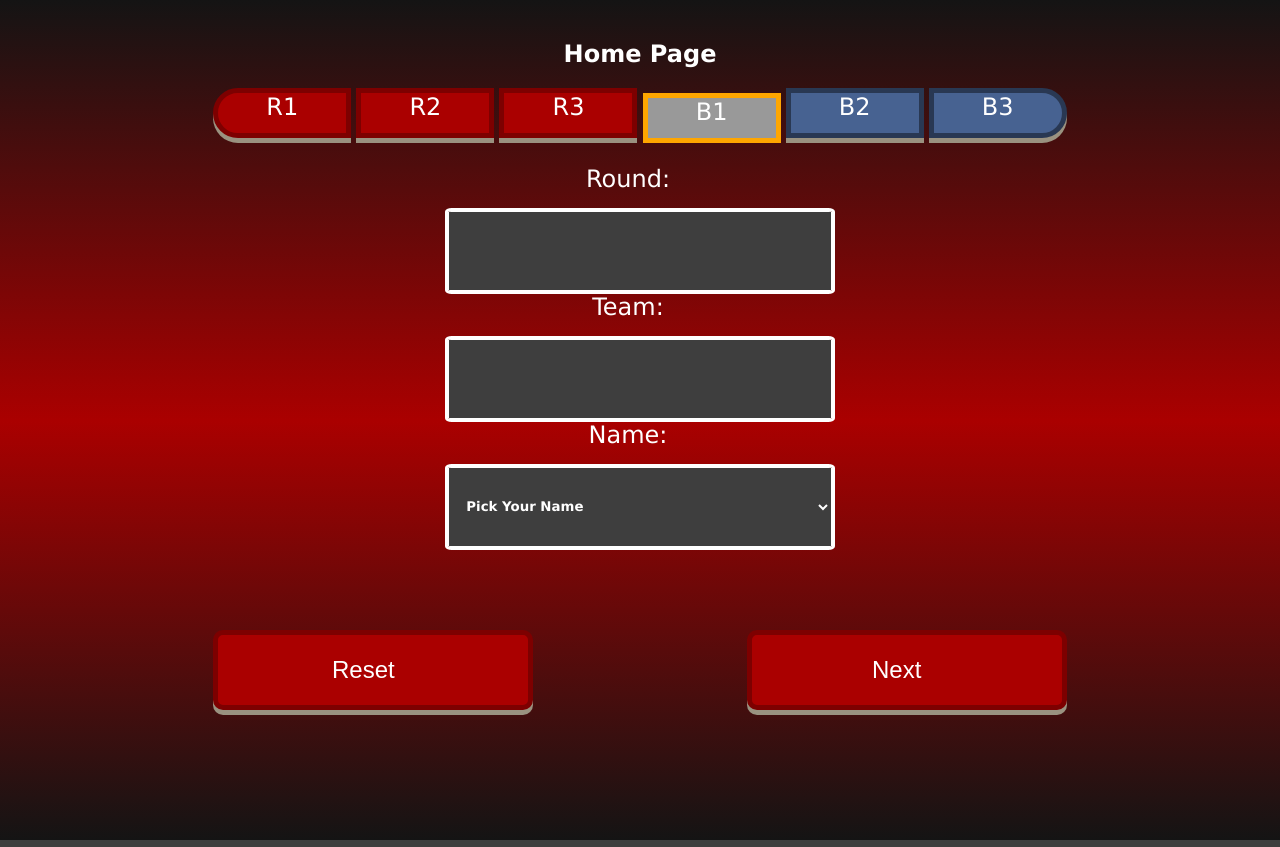
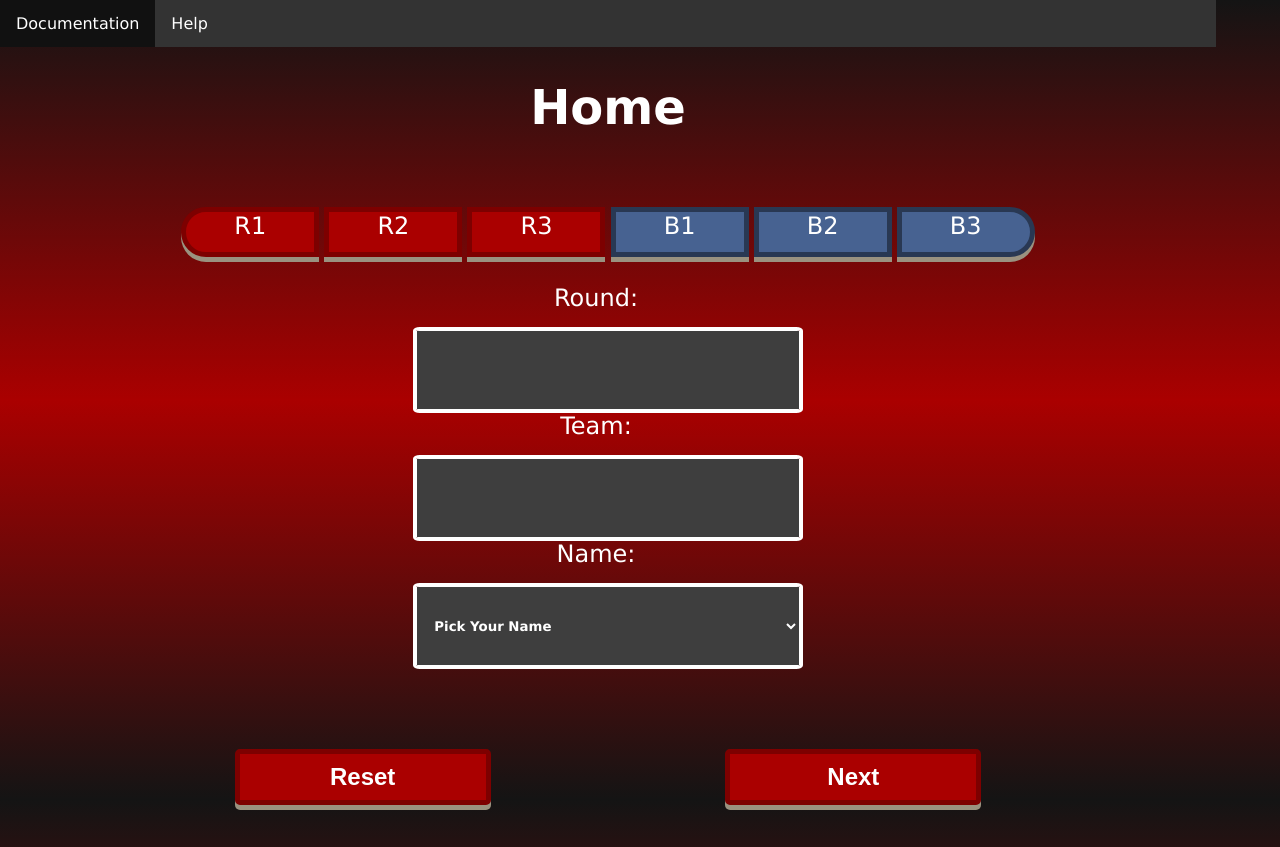
Before and after one commit to cavineers/ScoutingApp-GEN, a Flask app: page /home.html in a window 1280 px wide. Run offline with Flask 3, Linux system fonts and the light colour scheme.

Commit message:
navbar added + help page

```diff
--- a/app.py
+++ b/app.py
@@ -92,6 +92,14 @@ def home():
     with open(NAMES_FILE) as f:
         return render_template("home.html", names=[name.strip() for name in f.readlines()])
 
+@app.route("/help.html")
+def help():
+    return render_template("help.html")
+
+@app.route("/test.html")
+def test():
+    return render_template("test.html")
+
 @app.route("/scout.html")
 def scout():
     return render_template("scout.html")
--- a/static/common/commons.css
+++ b/static/common/commons.css
@@ -1,12 +1,18 @@
 .content {
-  width: 100vw;
+  width: 95vw;
   height: 100vh;
 }
 
 .title {
   display: inline-block;
   width: 100%;
-  height: auto;
+  height: fit-content;
+}
+
+.title h1 {
+  width: 100%;
+  font-size: 6vh;
+  text-align: center;
 }
 
 .submit {
@@ -190,10 +196,9 @@ right: 0;
 }
 .blu-right:hover {background-color: #293853;}
 
-.left {
-  width: 10vw;
-  min-width: 4em;
-  height: 6vh;
+.red-left {
+  width: 100px;
+  height: 50px;
   background: #aa0000;
   color: white;
   border: 5px solid #7d0000;
@@ -202,24 +207,22 @@ right: 0;
   border-bottom-left-radius: 25px;
   box-shadow: 0 5px #9a9280;
 }
-.left:hover {background-color: #7d0000;}
+.red-left:hover {background-color: #7d0000;}
 
-.mid {
-  width: 10vw;
-  min-width: 4em;
-  height: 6vh;
+.red-mid {
+  width: 100px;
+  height: 50px;
   background: #aa0000;
   color: white;
   border: 5px solid #7d0000;
   text-align: center;
   box-shadow: 0 5px #9a9280;
 }
-.mid:hover {background-color: #7d0000;}
+.red-mid:hover {background-color: #7d0000;}
 
-.right {
-  width: 10vw;
-  min-width: 4em;
-  height: 6vh;
+.red-right {
+  width: 100px;
+  height: 50px;
   background: #aa0000;
   color: white;
   border: 5px solid #7d0000;
@@ -228,7 +231,7 @@ right: 0;
   border-bottom-right-radius: 25px;
   box-shadow: 0 5px #9a9280;
 }
-.right:hover {background-color: #7d0000;}
+.red-right:hover {background-color: #7d0000;}
 
 .piece-button {
   height: 50px;
--- a/static/common/navbar.css
+++ b/static/common/navbar.css
@@ -1,46 +1,61 @@
-/* navitem for a element */
-a.navitem {
-    font-size: 24pt;
-    margin-right: 8%;
-    margin-left: 8%;
+ul {
+    list-style-type: none;
+    margin: 0;
+    padding: 0;
+    overflow: hidden;
+    background-color: #333;
+    position: -webkit-sticky; /* Safari */
+    position: sticky;
+    top: 0;
+  }
+
+  li {
+    float: left;
+  }
+
+  li a, .dropbtn {
+    display: inline-block;
+    color: white;
+    text-align: center;
+    padding: 14px 16px;
     text-decoration: none;
   }
 
-a.navitem.light-theme {
-    color: #111111
+  li a:hover, .dropdown:hover .dropbtn {
+    background-color: red;
   }
 
-a.navitem.dark-theme {
-    color:#ffffff;
+  li.dropdown {
+    display: inline-block;
   }
 
-/* header element locked to top of the screen */
-header {
-    position: fixed;
-    width: 100%;
-    top: 0;
-    left: 0;
-    height: 10%;
+  li a:hover:not(.active) {
+    background-color: #111;
   }
 
-
-/* themes for header element */
-header.light-theme {
-    background-color: #c7c7c7;
+  .active {
+    background-color: red;
   }
 
-header.dark-theme {
-    background-color: #383838;
+  .dropdown-content {
+    display: none;
+    position: absolute;
+    background-color: #f9f9f9;
+    min-width: 160px;
+    box-shadow: 0px 8px 16px 0px rgba(0,0,0,0.2);
+    z-index: 1;
   }
 
-/* toggle theme button */
-#toggle_darkmode {
-    float:right;
-    margin-right: 5%;
+  .dropdown-content a {
+    color: black;
+    padding: 12px 16px;
+    text-decoration: none;
+    display: block;
+    text-align: left;
   }
 
-/* Content in page under the nav bar */
-.under-nav {
-    margin-top: 6.5%;
-    width: 100%;
+  .dropdown-content a:hover {background-color: #f1f1f1;}
+
+  .dropdown:hover .dropdown-content {
+    display: block;
   }
--- a/static/currentyear/css/home.css
+++ b/static/currentyear/css/home.css
@@ -12,11 +12,6 @@ tr {
     display: flex;
     justify-content: center;
     align-items: center;
-}
-
-h2 {
-    width: 100%;
-    font-size: 3vh;
 }
 
 .text {
@@ -94,8 +89,9 @@ h2 {
 
 .teams label span {
     position: relative;
-    text-align: center;
     display: inline-block;
+    align-items: center;
+    justify-content: center;
     font-size: 3vh;
     width: 10vw;
     height: 5vh;
--- a/templates/base.html
+++ b/templates/base.html
@@ -14,6 +14,7 @@
         <script src="/static/js/darktheme.js"></script>
         <script src="/static/js/overlay-menu.js"></script>
         <script src="/static/js/navbar.js"></script>
+        <script src="/static/currentyear/js/next.js"></script>
         {% block scripts %}
         {% endblock %}
         <title>{% block title %}{% endblock %}</title>
--- a/templates/home.html
+++ b/templates/home.html
@@ -3,31 +3,37 @@
 {% block styles %}
 <link rel="stylesheet" href="/static/currentyear/css/home.css">
 <link rel="stylesheet" href="/static/common/commons.css">
+<link rel="stylesheet" href="/static/common/navbar.css">
 {% endblock %}
 {% block scripts %}
-<script src="/static/currentyear/js/next.js"></script>
 <script src="/static/currentyear/js/home.js"></script>
 <script src="/static/currentyear/js/navstamp.js"></script>
 {% endblock %}
 {% block contents %}
 <div class="content">
+    <ul>
+        <li><a href="#">Documentation</a></li>
+        <li><a href="/help.html">Help</a></li>
+    </ul>
     <form id="submitForm">
+        <div class="title">
+            <h1>Home</h1>
+        </div>
         <div class="teams">
-            <h2>Home Page</h2>
             <label>
-                <input type="radio" id="red1" name="team" value="r1" checked>
-                <span class="left">R1</span>
+                <input type="radio" id="red1" name="team" value="r1">
+                <span class="red-left">R1</span>
             </label>
             <label>
                 <input type="radio" id="red2" name="team" value="r2">
-                <span class="mid">R2</span>
+                <span class="red-mid">R2</span>
             </label>
             <label>
                 <input type="radio" id="red3" name="team" value="r3">
-                <span class="mid">R3</span>
+                <span class="red-mid">R3</span>
             </label>
             <label>
-                <input type="radio" id="blu1" name="team" value="b1" checked>
+                <input type="radio" id="blu1" name="team" value="b1">
                 <span class="blu-mid">B1</span>
             </label>
             <label>
@@ -63,11 +69,11 @@
             </tr>
         </table>
         <div class="buttons">
-            <button class="submit" type="button" onclick="localStorage.clear(); location.reload();">
-                <span>Reset </span>
+            <button class="next" type="button" onclick="localStorage.clear(); location.reload();">
+                <span>Reset</span>
             </button>
-            <button class="submit" type="submit">
-                <span>Next </span>
+            <button class="next" id="submit">
+                <span>Next</span>
             </button>
         </div>
     </form>
--- a/templates/result.html
+++ b/templates/result.html
@@ -5,12 +5,15 @@
 <link rel="stylesheet" href="/static/common/commons.css">
 {% endblock %}
 {% block scripts %}
-<script src="/static/currentyear/js/next.js"></script>
 <script src="/static/currentyear/js/result.js"></script>
 <script src="/static/currentyear/js/navstamp.js"></script>
 {% endblock %}
 {% block contents %}
 <div class="content">
+    <ul>
+        <li><a href="#">Documentation</a></li>
+        <li><a href="/help.html">Help</a></li>
+      </ul>
     <div>
         <h1>Comments</h1>
         <div class="commentboxes">
```
Also changed, not shown: static/currentyear/css/result.css (+5 -3 lines), templates/help.html (added, +18 -0 lines), templates/prematch.html (+7 -4 lines), templates/scout.html (+13 -10 lines), templates/test.html (added, +18 -0 lines). Lines whose indentation alone changed are shown as unchanged.
